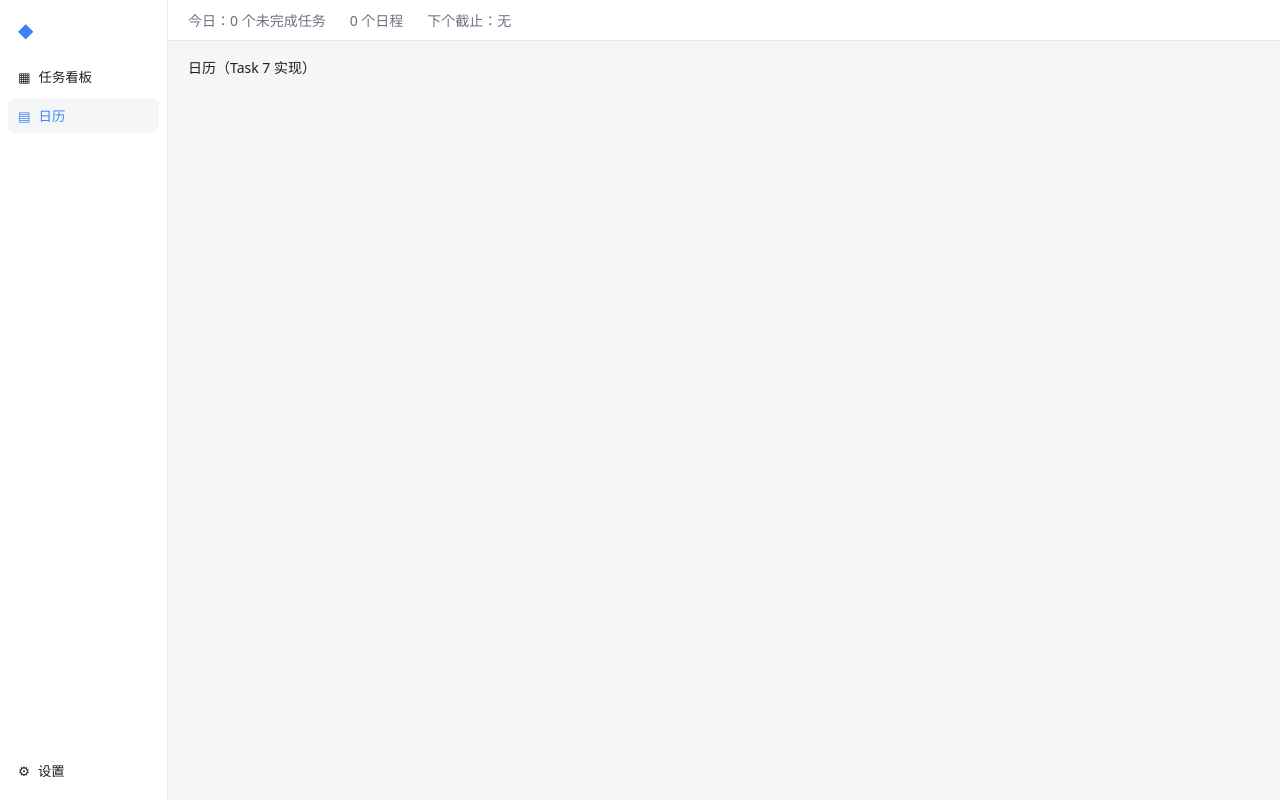
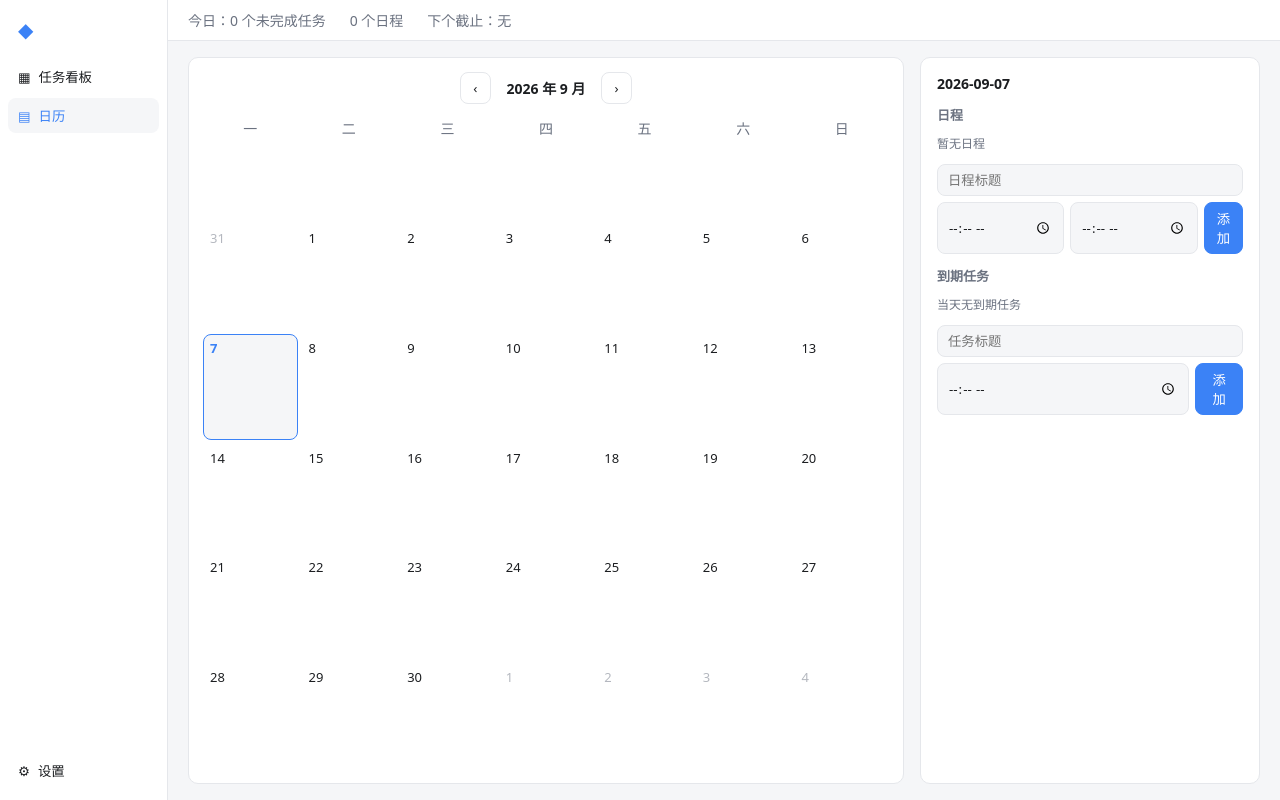
Before and after one commit to XN-star/MyDesk, a React (Vite) app: page / in a window 1280 px wide. Both pictures are taken after a click on the button "日历". Built offline with nearby package versions, Linux system fonts and the light colour scheme.

Commit message:
feat: 日历月历与当日详情面板（日程+到期任务同源展示）

```diff
--- a/src/features/calendar/CalendarPage.tsx
+++ b/src/features/calendar/CalendarPage.tsx
@@ -1,3 +1,100 @@
+import { useMemo, useState } from 'react';
+import {
+  eachDayOfInterval,
+  endOfMonth,
+  endOfWeek,
+  isSameDay,
+  isSameMonth,
+  startOfMonth,
+  startOfWeek,
+} from 'date-fns';
+import { toDateStr } from '../../lib/format';
+import { useEventStore } from '../../stores/events';
+import { useTaskStore } from '../../stores/tasks';
+import { eventsForDate, tasksForDate } from './selectors';
+import DayPanel from './DayPanel';
+
+const WEEK_LABELS = ['一', '二', '三', '四', '五', '六', '日'];
+
 export default function CalendarPage() {
-  return <div>日历（Task 7 实现）</div>;
+  const [month, setMonth] = useState(() => new Date());
+  const [selected, setSelected] = useState(() => toDateStr(new Date()));
+  const tasks = useTaskStore((s) => s.tasks);
+  const events = useEventStore((s) => s.events);
+
+  const days = useMemo(
+    () =>
+      eachDayOfInterval({
+        start: startOfWeek(startOfMonth(month), { weekStartsOn: 1 }),
+        end: endOfWeek(endOfMonth(month), { weekStartsOn: 1 }),
+      }),
+    [month],
+  );
+
+  function shiftMonth(delta: number) {
+    const next = new Date(month);
+    next.setMonth(next.getMonth() + delta);
+    setMonth(next);
+    useEventStore
+      .getState()
+      .loadMonth(`${next.getFullYear()}-${String(next.getMonth() + 1).padStart(2, '0')}`);
+  }
+
+  return (
+    <div className="calendar-page">
+      <div className="calendar panel">
+        <div className="calendar-head">
+          <button className="btn" onClick={() => shiftMonth(-1)}>
+            ‹
+          </button>
+          <span className="calendar-title">
+            {month.getFullYear()} 年 {month.getMonth() + 1} 月
+          </span>
+          <button className="btn" onClick={() => shiftMonth(1)}>
+            ›
+          </button>
+        </div>
+        <div className="calendar-grid">
+          {WEEK_LABELS.map((w) => (
+            <div key={w} className="calendar-week">
+              {w}
+            </div>
+          ))}
+          {days.map((d) => {
+            const ds = toDateStr(d);
+            const dayTasks = tasksForDate(ds, tasks);
+            const dayEvents = eventsForDate(ds, events);
+            const isToday = isSameDay(d, new Date());
+            return (
+              <div
+                key={ds}
+                className={[
+                  'calendar-cell',
+                  isSameMonth(d, month) ? '' : 'dim',
+                  ds === selected ? 'selected' : '',
+                ]
+                  .filter(Boolean)
+                  .join(' ')}
+                onClick={() => setSelected(ds)}
+              >
+                <div className={`cell-num${isToday ? ' today' : ''}`}>{d.getDate()}</div>
+                <div className="cell-dots">
+                  {dayTasks.slice(0, 4).map((t) => (
+                    <span
+                      key={t.id}
+                      className={`tdot p${t.priority}${t.status === 'done' ? ' done' : ''}`}
+                    />
+                  ))}
+                  {dayEvents.slice(0, 4).map((e) => (
+                    <span key={e.id} className="edot" />
+                  ))}
+                </div>
+              </div>
+            );
+          })}
+        </div>
+      </div>
+      <DayPanel date={selected} />
+    </div>
+  );
 }
--- /dev/null
+++ b/src/features/calendar/DayPanel.tsx
@@ -0,0 +1,126 @@
+import { useState } from 'react';
+import { fromDate } from '../../lib/format';
+import { useEventStore } from '../../stores/events';
+import { useTaskStore } from '../../stores/tasks';
+import { eventsForDate, tasksForDate } from './selectors';
+
+export default function DayPanel({ date }: { date: string }) {
+  const tasks = useTaskStore((s) => s.tasks);
+  const events = useEventStore((s) => s.events);
+  const dayTasks = tasksForDate(date, tasks);
+  const dayEvents = eventsForDate(date, events);
+
+  const [eventTitle, setEventTitle] = useState('');
+  const [eventStart, setEventStart] = useState('');
+  const [eventEnd, setEventEnd] = useState('');
+  const [taskTitle, setTaskTitle] = useState('');
+  const [taskTime, setTaskTime] = useState('');
+
+  async function addEvent() {
+    if (!eventTitle.trim()) return;
+    await useEventStore.getState().create({
+      title: eventTitle.trim(),
+      date,
+      timeStart: eventStart || null,
+      timeEnd: eventEnd || null,
+    });
+    setEventTitle('');
+    setEventStart('');
+    setEventEnd('');
+  }
+
+  async function addTask() {
+    if (!taskTitle.trim()) return;
+    const dueAt = taskTime ? `${date}T${taskTime}:00` : `${date}T09:00:00`;
+    await useTaskStore.getState().create({ title: taskTitle.trim(), dueAt });
+    setTaskTitle('');
+    setTaskTime('');
+  }
+
+  async function toggleTask(id: string) {
+    const t = tasks.find((x) => x.id === id);
+    if (!t) return;
+    const done = t.status !== 'done';
+    await useTaskStore.getState().update({
+      ...t,
+      status: done ? 'done' : 'todo',
+      doneAt: done ? fromDate(new Date()) : null,
+    });
+  }
+
+  return (
+    <div className="day-panel panel">
+      <div className="day-panel-title">{date}</div>
+      <section>
+        <h4>日程</h4>
+        {dayEvents.map((e) => (
+          <div key={e.id} className="day-row">
+            <span className="day-time">{e.timeStart ?? '全天'}</span>
+            <span className="day-title">{e.title}</span>
+            <button className="btn danger" onClick={() => useEventStore.getState().remove(e.id)}>
+              删
+            </button>
+          </div>
+        ))}
+        {dayEvents.length === 0 && <div className="day-empty">暂无日程</div>}
+        <div className="day-add">
+          <input
+            className="input"
+            placeholder="日程标题"
+            value={eventTitle}
+            onChange={(e) => setEventTitle(e.target.value)}
+            onKeyDown={(e) => e.key === 'Enter' && addEvent()}
+          />
+          <div className="day-add-times">
+            <input
+              className="input"
+              type="time"
+              value={eventStart}
+              onChange={(e) => setEventStart(e.target.value)}
+            />
+            <input
+              className="input"
+              type="time"
+              value={eventEnd}
+              onChange={(e) => setEventEnd(e.target.value)}
+            />
+            <button className="btn primary" onClick={addEvent}>
+              添加
+            </button>
+          </div>
+        </div>
+      </section>
+      <section>
+        <h4>到期任务</h4>
+        {dayTasks.map((t) => (
+          <div key={t.id} className="day-row">
+            <input type="checkbox" checked={t.status === 'done'} onChange={() => toggleTask(t.id)} />
+            <span className={`day-title${t.status === 'done' ? ' done' : ''}`}>{t.title}</span>
+            <span className="day-time">{(t.dueAt ?? '').slice(11, 16)}</span>
+          </div>
+        ))}
+        {dayTasks.length === 0 && <div className="day-empty">当天无到期任务</div>}
+        <div className="day-add">
+          <input
+            className="input"
+            placeholder="任务标题"
+            value={taskTitle}
+            onChange={(e) => setTaskTitle(e.target.value)}
+            onKeyDown={(e) => e.key === 'Enter' && addTask()}
+          />
+          <div className="day-add-times">
+            <input
+              className="input"
+              type="time"
+              value={taskTime}
+              onChange={(e) => setTaskTime(e.target.value)}
+            />
+            <button className="btn primary" onClick={addTask}>
+              添加
+            </button>
+          </div>
+        </div>
+      </section>
+    </div>
+  );
+}
--- /dev/null
+++ b/src/features/calendar/selectors.ts
@@ -0,0 +1,17 @@
+import type { EventItem, Task } from '../../types';
+import { dateOf } from '../../lib/format';
+
+export function tasksForDate(date: string, tasks: Task[]): Task[] {
+  return tasks
+    .filter((t) => dateOf(t.dueAt) === date)
+    .sort((a, b) => {
+      if (a.status !== b.status) return a.status === 'done' ? 1 : -1;
+      return (a.dueAt ?? '').localeCompare(b.dueAt ?? '');
+    });
+}
+
+export function eventsForDate(date: string, events: EventItem[]): EventItem[] {
+  return events
+    .filter((e) => e.date === date)
+    .sort((a, b) => (a.timeStart ?? '99:99').localeCompare(b.timeStart ?? '99:99'));
+}
```
Also changed, not shown: 1 other file (tests, documents, lock files or other folders).
